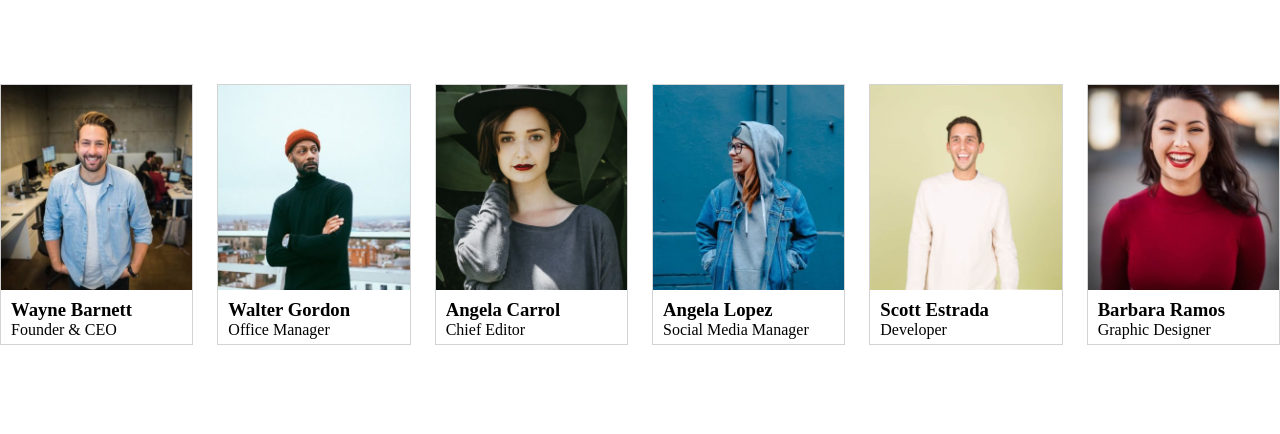
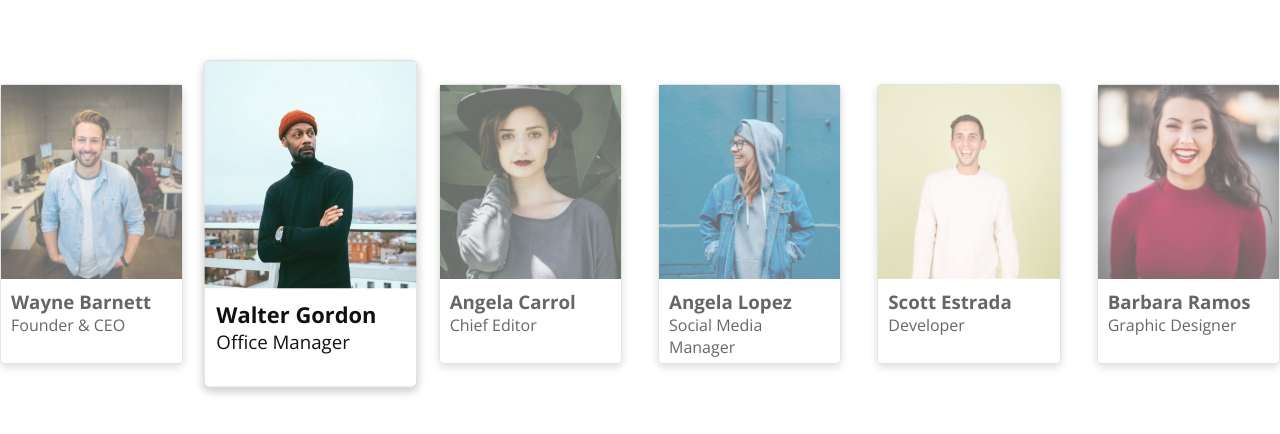
Before and after one commit to jiemarabanzado/js-our-team, a plain HTML site: page index.html in a window 1280 px wide. Shown: the part 116-550 px from the top of the page. Drawn offline with nearby package versions, Linux system fonts and the light colour scheme.

Commit message:
add "carusel" style with effects

```diff
--- a/css/style.css
+++ b/css/style.css
@@ -2,6 +2,7 @@
     padding: 0px;
     margin: 0px;
     box-sizing: border-box;
+    font-family: 'Open Sans', sans-serif;
 }
 .container{
     max-width: 1300px;
@@ -14,15 +15,24 @@
 }
 .card{
     border: 1px solid lightgray;
-    width: calc(100%/6 - 20px);
+    width: calc(100%/6 - 30px);
+    opacity: 0.6;
+    border-radius: 5px;
+    box-shadow: rgba(0, 0, 0, 0.24) 0px 3px 8px;
+}
+.grow{
+    transition: ease 2s;
+    transform: scale(1.2);
+    opacity: 1;
+
 }
 .card-img{
     width: 100%;
-
 }
 img{
    width: 100%;
 }
 .who{
     padding: 5px 10px;
+
 }
--- a/index.html
+++ b/index.html
@@ -4,6 +4,9 @@
     <meta charset="UTF-8">
     <meta http-equiv="X-UA-Compatible" content="IE=edge">
     <link rel="stylesheet" href="css/style.css">
+    <link rel="preconnect" href="https://fonts.googleapis.com">
+    <link rel="preconnect" href="https://fonts.gstatic.com" crossorigin>
+    <link href="https://fonts.googleapis.com/css2?family=Open+Sans:wght@300;400;500;700&display=swap" rel="stylesheet">
     <meta name="viewport" content="width=device-width, initial-scale=1.0">
     <title>Document</title>
 </head>
--- a/js/main.js
+++ b/js/main.js
@@ -56,3 +56,16 @@ for (let index = 0; index < members.length; index++) {
     </div>
     `
 }
+let newArray=document.querySelectorAll('.card');
+let focus=0;
+setInterval(ImgFocus,2000)
+function ImgFocus(){
+    for (let index = 0; index < newArray.length; index++) {
+        newArray[index].classList.remove('grow');
+    }
+    if(focus==newArray.length){
+        focus=0;
+    }
+    newArray[focus].classList.add('grow');
+    focus+=1;
+}
```
